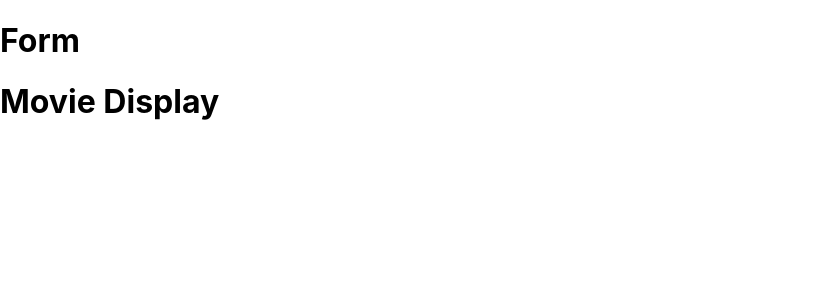
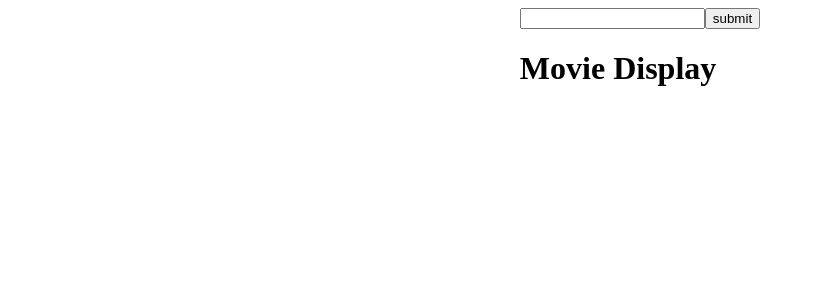
Before and after one commit to cinduhrz/react-api-call-practice, a React (Create React App) app: page / in a window 1280 px wide. Shown: the top 300 px of the page, without its empty margins (0-821 px from the left). Built offline with nearby package versions, Linux system fonts and the light colour scheme.

Commit message:
created getMovie function

```diff
--- a/src/App.js
+++ b/src/App.js
@@ -1,9 +1,27 @@
-import logo from './logo.svg';
+import {useState} from "react"
 import './App.css';
 import Form from './components/Form';
 import MovieDisplay from './components/MovieDisplay';
 
 function App() {
+
+  // declare API key
+  const apiKey = "feb5ef42"
+
+  // declare our state, use hook useState
+  // null is falsey, which will be useful for a conditional later
+  const [movie, setMovie] = useState(null)
+
+  // function to get movie (this will be passed to form component)
+  const getMovie = async (searchTerm) => {
+    // make api call and get back response
+    const response = await fetch(`http://www.omdbapi.com/?apikey=${apiKey}&t=${searchTerm}`)
+    // convert response into a js object
+    const data = await response.json()
+    // update the movie state
+    setMovie(data)
+  }
+
   return (<>
       <Form/>
       <MovieDisplay/>
--- a/src/components/Form.js
+++ b/src/components/Form.js
@@ -1,7 +1,10 @@
 function Form(props){
-    return (
-        <h1>Form</h1>
-    )
+    return (<>
+        <form>
+            <input type="text"/>
+            <input type="submit" value="submit"/>
+        </form>
+    </>)
 }
 
 export default Form
--- a/src/index.css
+++ b/src/index.css
@@ -1,13 +1,4 @@
 body {
-  margin: 0;
-  font-family: -apple-system, BlinkMacSystemFont, 'Segoe UI', 'Roboto', 'Oxygen',
-    'Ubuntu', 'Cantarell', 'Fira Sans', 'Droid Sans', 'Helvetica Neue',
-    sans-serif;
-  -webkit-font-smoothing: antialiased;
-  -moz-osx-font-smoothing: grayscale;
+  display: flex;
+  justify-content: center;
 }
-
-code {
-  font-family: source-code-pro, Menlo, Monaco, Consolas, 'Courier New',
-    monospace;
-}
```
